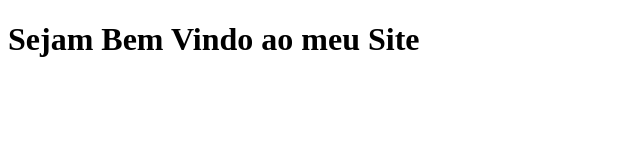
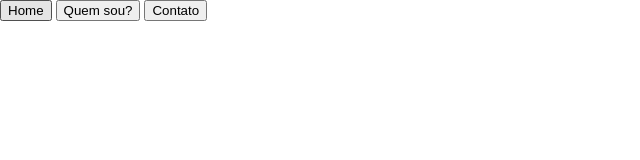
Before and after one commit to spiderjovem/spiderjovem.github.io, a plain HTML site: page index.html in a window 1280 px wide. Shown: the whole page, without its empty margins (0-640 px from the left). Drawn offline with Linux system fonts and the light colour scheme.

Commit message:
meu primeiro commit

```diff
--- /dev/null
+++ b/Estilo.css
@@ -0,0 +1,13 @@
+.principal{
+    width: 100%;
+    height: 100%;
+    background-color: azure;
+}
+.topbar{
+    width: 100%;
+    height: 100%;
+    background-color: cornflowerblue;
+}
+.botao{
+    width: auto;
+}
--- a/index.html
+++ b/index.html
@@ -4,7 +4,13 @@
     <meta charset="UTF-8">
     <title>Meu Site</title>
 </head>
-<body>
-<h1>Sejam Bem Vindo ao meu Site</h1>
+<body style="margin: 0">
+<div class="principal">
+    <div class="topbar">
+        <button>Home</button>
+        <button>Quem sou?</button>
+        <button>Contato</button>
+    </div>
+</div>
 </body>
 </html>
```
